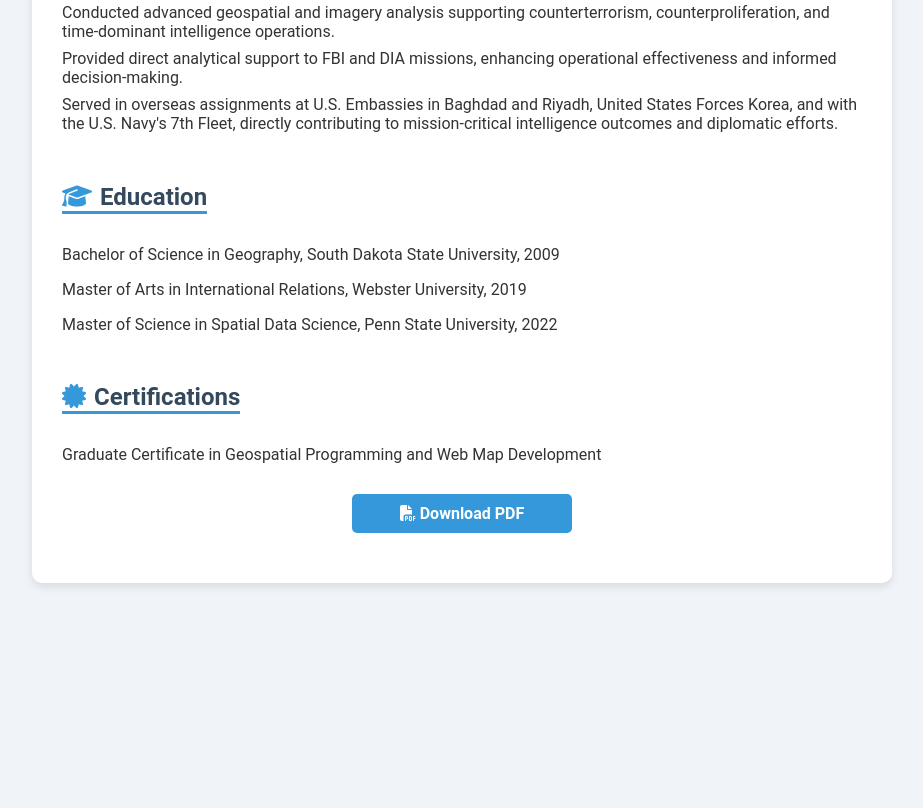
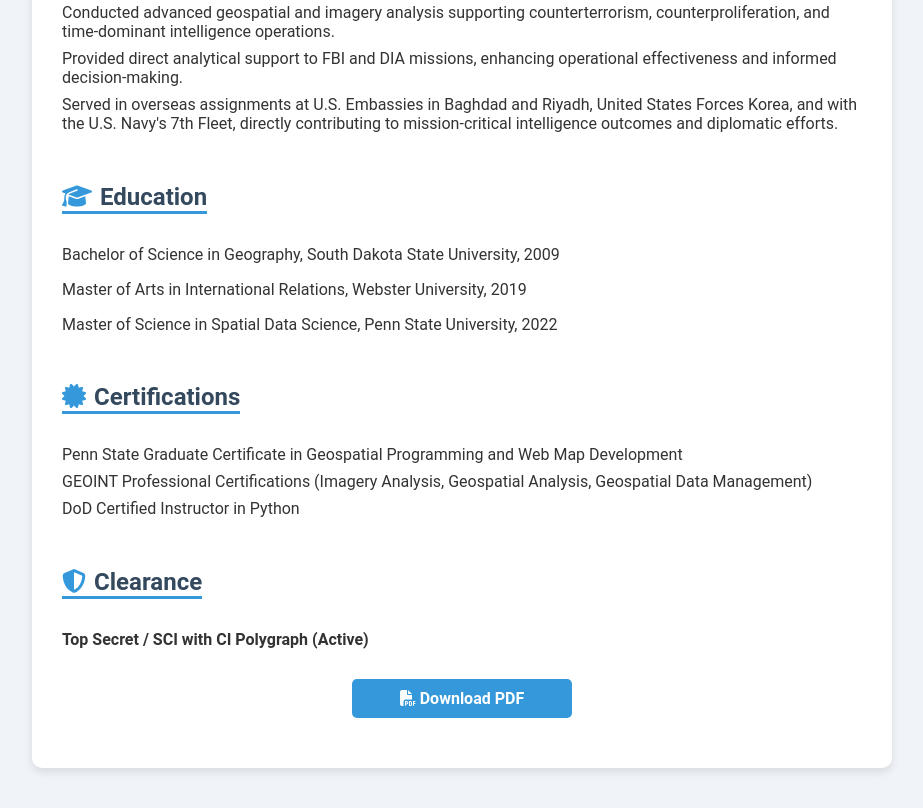
Before and after one commit to GeoBradDev/portfolio, a plain HTML site: page resume.html in a window 1280 px wide. Shown: the part 1164-1972 px from the top of the page, without its empty margins (178-1101 px from the left). Before the commit the page ends 1787 px from the top, so only its background shows below. Drawn offline with Linux system fonts and the light colour scheme.

Commit message:
Updated resume.html

```diff
--- a/resume.html
+++ b/resume.html
@@ -121,7 +121,8 @@
     <section class="section">
         <h2><i class="fas fa-user icon"></i>Professional Summary</h2>
         <p>Full-stack software developer with over 15 years of experience supporting the U.S. Government, specializing
-            in modern web and mobile applications. Founder and geospatial software developer with expertise in spatial
+            in modern web and mobile applications. <strong>Holds active TS/SCI clearance with CI Polygraph.</strong>
+            Founder and geospatial software developer with expertise in spatial
             analysis, data visualization, and mapping solutions. Passionate about leveraging technology and data to
             solve complex challenges and deliver meaningful outcomes.</p>
     </section>
@@ -214,11 +215,18 @@
     <section class="section">
         <h2><i class="fas fa-certificate icon"></i>Certifications</h2>
         <ul>
-            <li>Graduate Certificate in
-                Geospatial Programming and Web Map Development
+            <li>Penn State Graduate Certificate in Geospatial Programming and Web Map Development</li>
+            <li>GEOINT Professional Certifications (Imagery Analysis, Geospatial Analysis, Geospatial Data Management)
             </li>
+            <li>DoD Certified Instructor in Python</li>
         </ul>
     </section>
+
+    <section class="section">
+        <h2><i class="fas fa-shield-alt icon"></i>Clearance</h2>
+        <p><strong>Top Secret / SCI with CI Polygraph (Active)</strong></p>
+    </section>
+
     <a href="resume.pdf" class="download-btn" download="Brad_Stricherz_Resume.pdf"><i class="fas fa-file-pdf"></i>
         Download PDF</a>
 </div>
```
